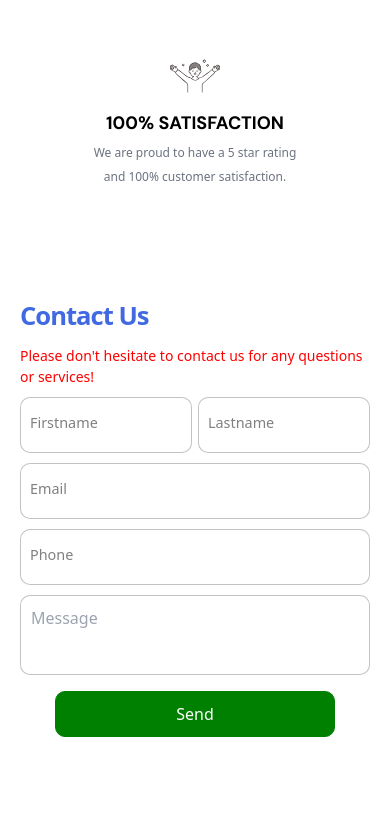
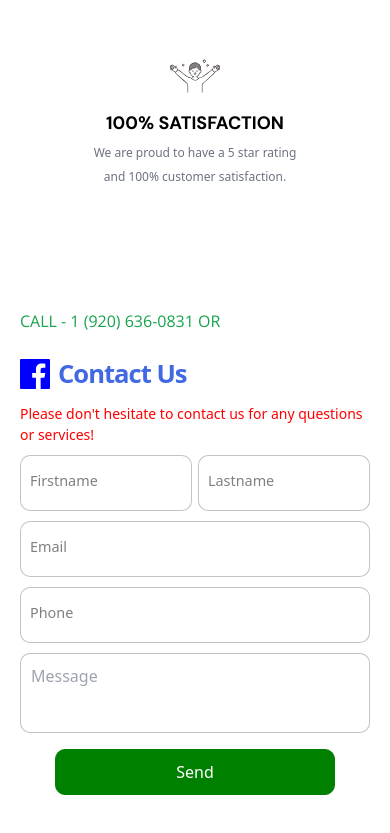
Before and after one commit to skeyz0r/top-tier-react, a Next.js app in the folder react/: page / in a window 390 px wide. Shown: the part 3725-4558 px from the top of the page. Built offline with nearby package versions, Linux system fonts and the light colour scheme.

Commit message:
Update Contact.js

```diff
--- a/react/app/Components/Contact.js
+++ b/react/app/Components/Contact.js
@@ -20,9 +20,9 @@ const [cont, setCont] = useState({fname: '', lname: '', email: '', num: '', mes:
         <div className="flex flex-wrap justify-evenly">
          <div id="formCont">
     <form className="form" method="POST">
-    <h3 id='num' className={`${opens.className} text-green-600 md:text-2xl py-3`}>CALL - 1 (920) 636-0831 OR</h3>
+    <h3 className={`${opens.className} text-green-600 md:text-2xl py-3`}>CALL - 1 (920) 636-0831 OR</h3>
    <div className="flex gap-2 items-center">
-   <Link className="md:ml-0 ml-2 hidden sm:block" target="_blank" href={'https://www.facebook.com/groups/801973678237251'}><GrFacebook size={30} color={'blue'}/></Link>
+   <Link target="_blank" href={'https://www.facebook.com/groups/801973678237251'}><GrFacebook size={30} color={'blue'}/></Link>
     <p className="title">Contact Us </p>
 </div>
     <p className="message">Please don't hesitate to contact us for any questions or services!</p>
```
